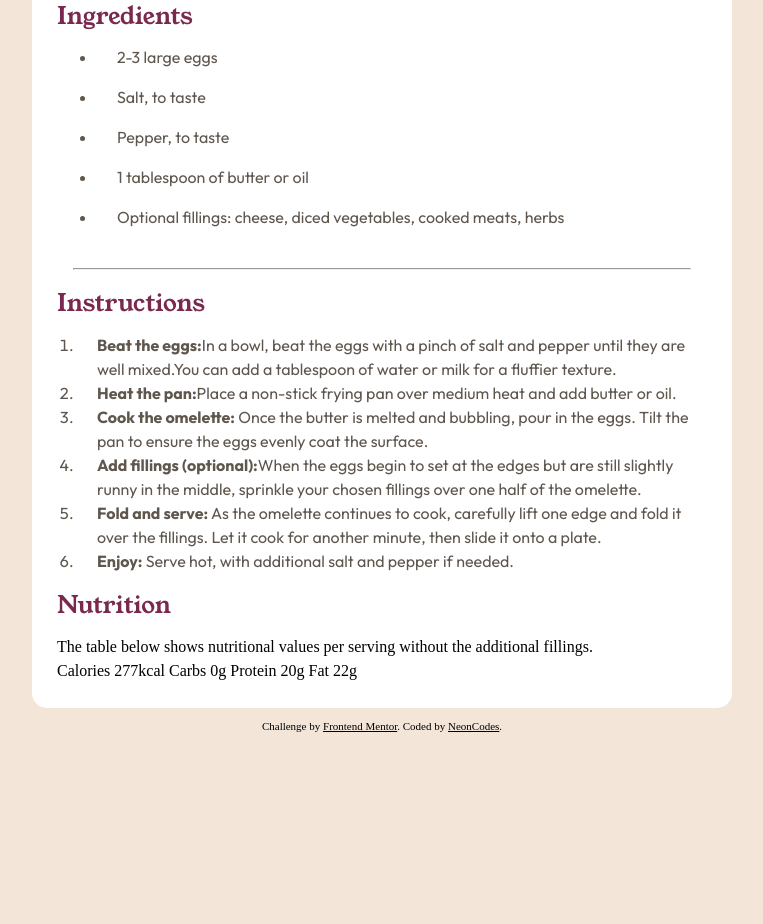
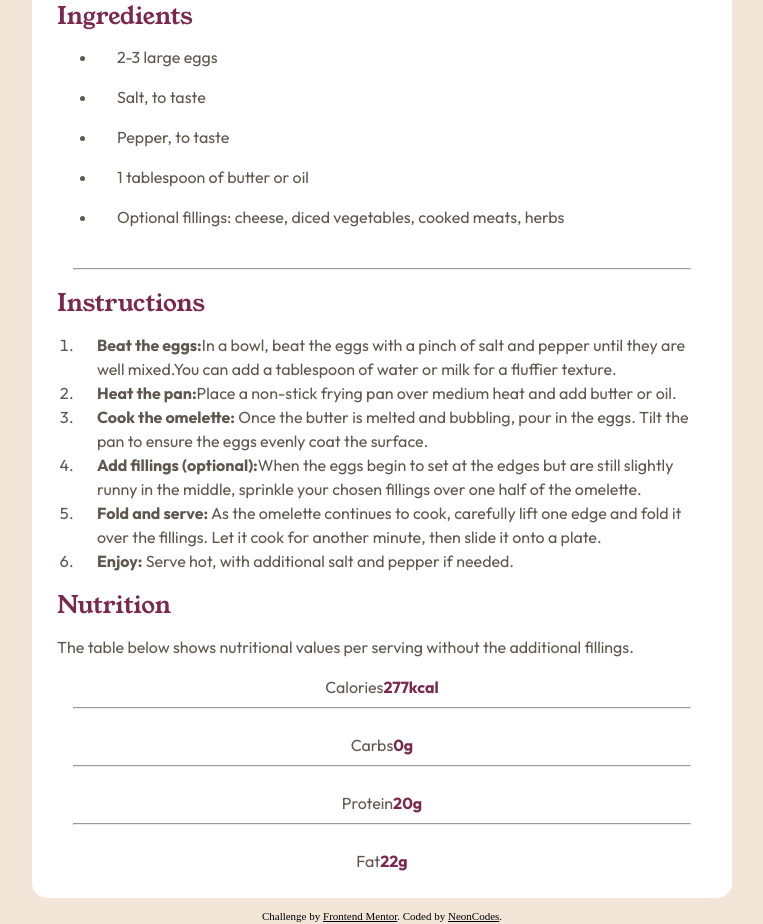
Before and after one commit to NeonCodes/Recipe-page-challenge-Front-end-Mentor, a plain HTML site: page recipe-page-main/index.html in a window 1280 px wide. Shown: the part 706-1630 px from the top of the page, without its empty margins (258-1021 px from the left). Before the commit the page ends 1440 px from the top, so only its background shows below. Drawn offline with Linux system fonts and the light colour scheme.

Commit message:
organizing last paragraph

```diff
--- a/recipe-page-main/index.html
+++ b/recipe-page-main/index.html
@@ -99,17 +99,19 @@
 
    <p>The table below shows nutritional values per serving without the additional fillings.
    </p>
-   Calories
-   277kcal
+   <div class="containercalories"><p>Calories</p>
+   <p class="calories">277kcal</p></div>
 
-    Carbs
-    0g
+   <hr>
+   <div class="containercarbs"> <p> Carbs</p>
+    <p class="carbs">0g</p></div>
+    <hr>
+    <div class="containerprotein"><p>Protein</p>
+    <p class="protein">20g</p></div>
+    <hr>
+    <div class="containerfat"><p> Fat</p>
+   <p class="fat">22g</p></div>
 
-    Protein
-    20g
-
-    Fat
-    22g
    </section>
   </main>
   </body>
--- a/recipe-page-main/style.css
+++ b/recipe-page-main/style.css
@@ -130,6 +130,22 @@ hr{
   width: 95%;
 }
 
+p{
+  font-family: "Outfit";
+  color:hsl(30, 10%, 34%);
+}
+
+.calories,.carbs,.protein,.fat{
+  color: hsl(332, 51%, 32%) ;
+  font-weight: bold;
+
+}
+.containercalories,.containercarbs,.containerprotein,.containerfat {
+ display:flex;
+  flex-direction: row;
+  align-items: flex-start;
+  justify-content: center;
+}
 
 main{
  max-width: 700px;
```
